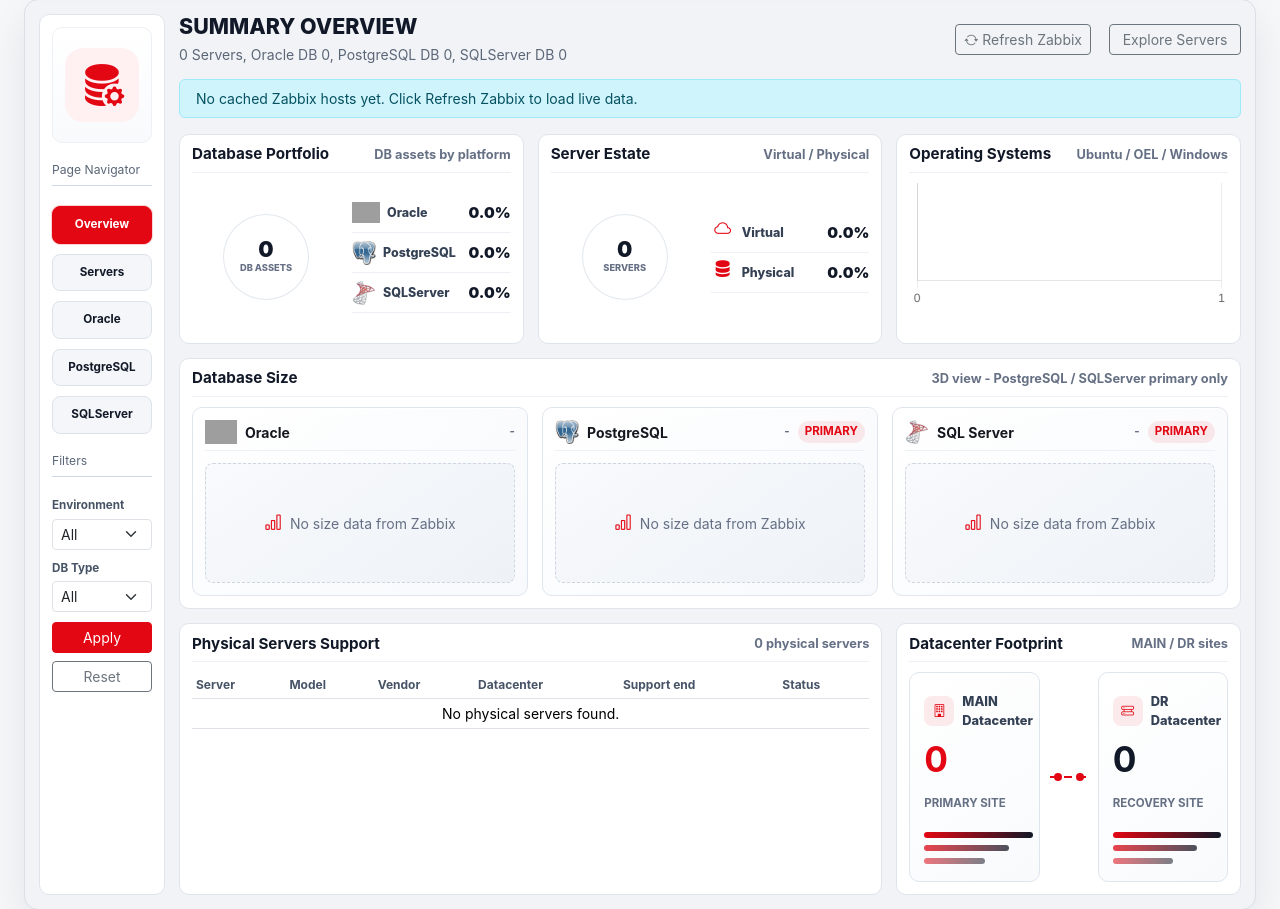
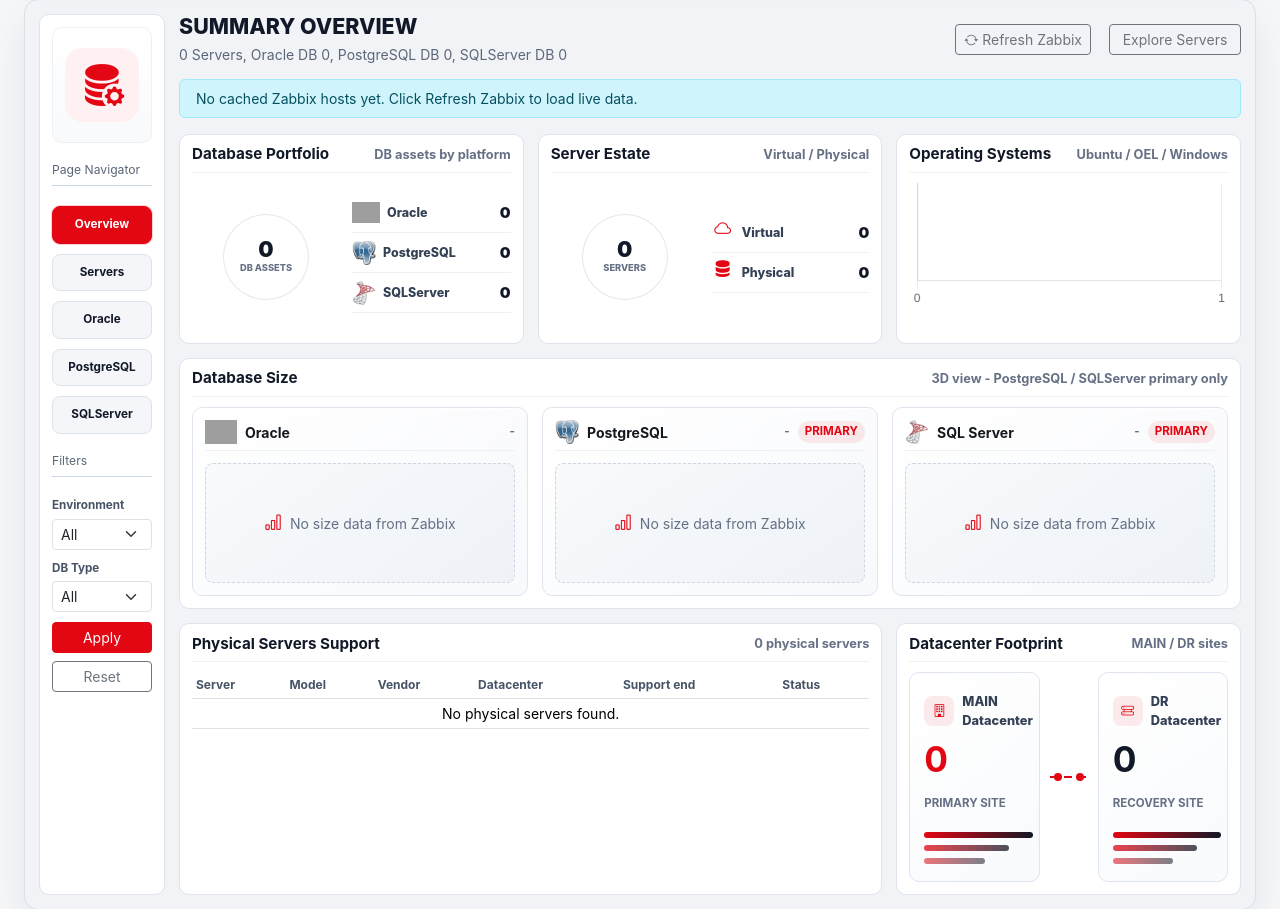
Before and after one commit to adiaadi/dba-inventory, a FastAPI app: page / in a window 1280 px wide. Shown: the part 104-1013 px from the top of the page. Run offline with FastAPI, Linux system fonts and the light colour scheme; grey boxes are pictures that could not be loaded.

Commit message:
Restore legend counts and keep percent tooltips

```diff
--- a/app/templates/dashboard.html
+++ b/app/templates/dashboard.html
@@ -115,15 +115,8 @@
         </a>
       </section>
     {% elif current_view == "hosts" %}
-      {% set db_total = counts.databases or 0 %}
-      {% set db_oracle_pct = (db_family_counts.Oracle / db_total * 100) if db_total else 0 %}
-      {% set db_postgresql_pct = (db_family_counts.PostgreSQL / db_total * 100) if db_total else 0 %}
-      {% set db_sqlserver_pct = (db_family_counts.SQLServer / db_total * 100) if db_total else 0 %}
-      {% set server_total = counts.servers or 0 %}
       {% set virtual_servers = platform_counts.Virtual or 0 %}
       {% set physical_servers = platform_counts.Physical or 0 %}
-      {% set virtual_pct = (virtual_servers / server_total * 100) if server_total else 0 %}
-      {% set physical_pct = (physical_servers / server_total * 100) if server_total else 0 %}
       <section class="inventory-summary-groups">
         <div class="inventory-summary-card">
           <div class="inventory-summary-head">
@@ -144,15 +137,15 @@
             <div class="inventory-summary-list">
               <div>
                 <span><i class="summary-dot dot-oracle"></i>{{ ui_text(request, "label.oracle", "Oracle") }}</span>
-                <strong>{{ '%.1f'|format(db_oracle_pct) }}%</strong>
+                <strong>{{ db_family_counts.Oracle }}</strong>
               </div>
               <div>
                 <span><i class="summary-dot dot-postgresql"></i>{{ ui_text(request, "label.postgresql", "PostgreSQL") }}</span>
-                <strong>{{ '%.1f'|format(db_postgresql_pct) }}%</strong>
+                <strong>{{ db_family_counts.PostgreSQL }}</strong>
               </div>
               <div>
                 <span><i class="summary-dot dot-sqlserver"></i>{{ ui_text(request, "label.sqlserver", "SQLServer") }}</span>
-                <strong>{{ '%.1f'|format(db_sqlserver_pct) }}%</strong>
+                <strong>{{ db_family_counts.SQLServer }}</strong>
               </div>
             </div>
           </div>
@@ -176,11 +169,11 @@
             <div class="inventory-summary-list">
               <div>
                 <span><i class="summary-dot dot-virtual"></i>{{ ui_text(request, "label.virtual", "Virtual") }}</span>
-                <strong>{{ '%.1f'|format(virtual_pct) }}%</strong>
+                <strong>{{ platform_counts.Virtual }}</strong>
               </div>
               <div>
                 <span><i class="summary-dot dot-physical"></i>{{ ui_text(request, "label.physical", "Physical") }}</span>
-                <strong>{{ '%.1f'|format(physical_pct) }}%</strong>
+                <strong>{{ platform_counts.Physical }}</strong>
               </div>
             </div>
           </div>
@@ -195,13 +188,6 @@
         "SQL Server": "/static/img/sqlserver.png",
         "SQLServer": "/static/img/sqlserver.png"
       } %}
-      {% set overview_db_total = counts.databases or 0 %}
-      {% set overview_oracle_pct = (db_family_counts.Oracle / overview_db_total * 100) if overview_db_total else 0 %}
-      {% set overview_postgresql_pct = (db_family_counts.PostgreSQL / overview_db_total * 100) if overview_db_total else 0 %}
-      {% set overview_sqlserver_pct = (db_family_counts.SQLServer / overview_db_total * 100) if overview_db_total else 0 %}
-      {% set overview_server_total = counts.servers or 0 %}
-      {% set overview_virtual_pct = (platform_counts.Virtual / overview_server_total * 100) if overview_server_total else 0 %}
-      {% set overview_physical_pct = (platform_counts.Physical / overview_server_total * 100) if overview_server_total else 0 %}
       <div class="executive-grid executive-summary-grid">
         <section class="overview-panel executive-panel executive-chart-panel">
           <div class="overview-section-heading">
@@ -217,9 +203,9 @@
               </div>
             </div>
             <div class="executive-chart-legend">
-              <div><span><img class="executive-legend-logo executive-legend-logo-wide" src="/static/img/oracle.png" alt="Oracle">{{ ui_text(request, "label.oracle", "Oracle") }}</span><strong>{{ '%.1f'|format(overview_oracle_pct) }}%</strong></div>
-              <div><span><img class="executive-legend-logo" src="/static/img/postgresql.png" alt="PostgreSQL">{{ ui_text(request, "label.postgresql", "PostgreSQL") }}</span><strong>{{ '%.1f'|format(overview_postgresql_pct) }}%</strong></div>
-              <div><span><img class="executive-legend-logo" src="/static/img/sqlserver.png" alt="SQL Server">{{ ui_text(request, "label.sqlserver", "SQLServer") }}</span><strong>{{ '%.1f'|format(overview_sqlserver_pct) }}%</strong></div>
+              <div><span><img class="executive-legend-logo executive-legend-logo-wide" src="/static/img/oracle.png" alt="Oracle">{{ ui_text(request, "label.oracle", "Oracle") }}</span><strong>{{ db_family_counts.Oracle }}</strong></div>
+              <div><span><img class="executive-legend-logo" src="/static/img/postgresql.png" alt="PostgreSQL">{{ ui_text(request, "label.postgresql", "PostgreSQL") }}</span><strong>{{ db_family_counts.PostgreSQL }}</strong></div>
+              <div><span><img class="executive-legend-logo" src="/static/img/sqlserver.png" alt="SQL Server">{{ ui_text(request, "label.sqlserver", "SQLServer") }}</span><strong>{{ db_family_counts.SQLServer }}</strong></div>
             </div>
           </div>
         </section>
@@ -238,8 +224,8 @@
               </div>
             </div>
             <div class="executive-chart-legend">
-              <div><span><i class="bi bi-cloud executive-legend-icon"></i>{{ ui_text(request, "label.virtual", "Virtual") }}</span><strong>{{ '%.1f'|format(overview_virtual_pct) }}%</strong></div>
-              <div><span><i class="bi bi-server executive-legend-icon"></i>{{ ui_text(request, "label.physical", "Physical") }}</span><strong>{{ '%.1f'|format(overview_physical_pct) }}%</strong></div>
+              <div><span><i class="bi bi-cloud executive-legend-icon"></i>{{ ui_text(request, "label.virtual", "Virtual") }}</span><strong>{{ platform_counts.Virtual }}</strong></div>
+              <div><span><i class="bi bi-server executive-legend-icon"></i>{{ ui_text(request, "label.physical", "Physical") }}</span><strong>{{ platform_counts.Physical }}</strong></div>
             </div>
           </div>
         </section>
```
